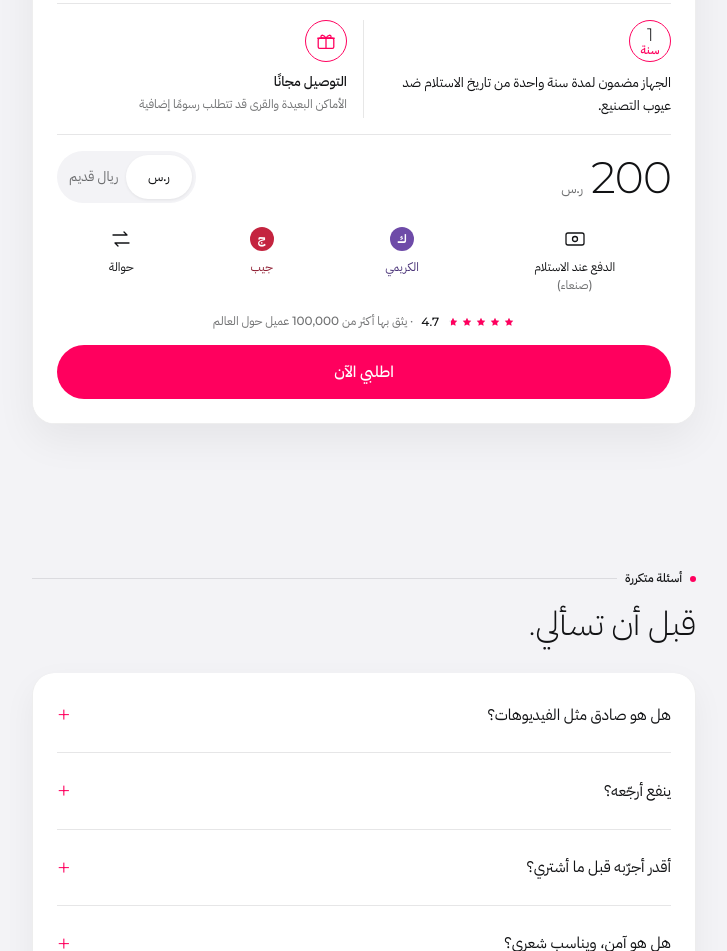
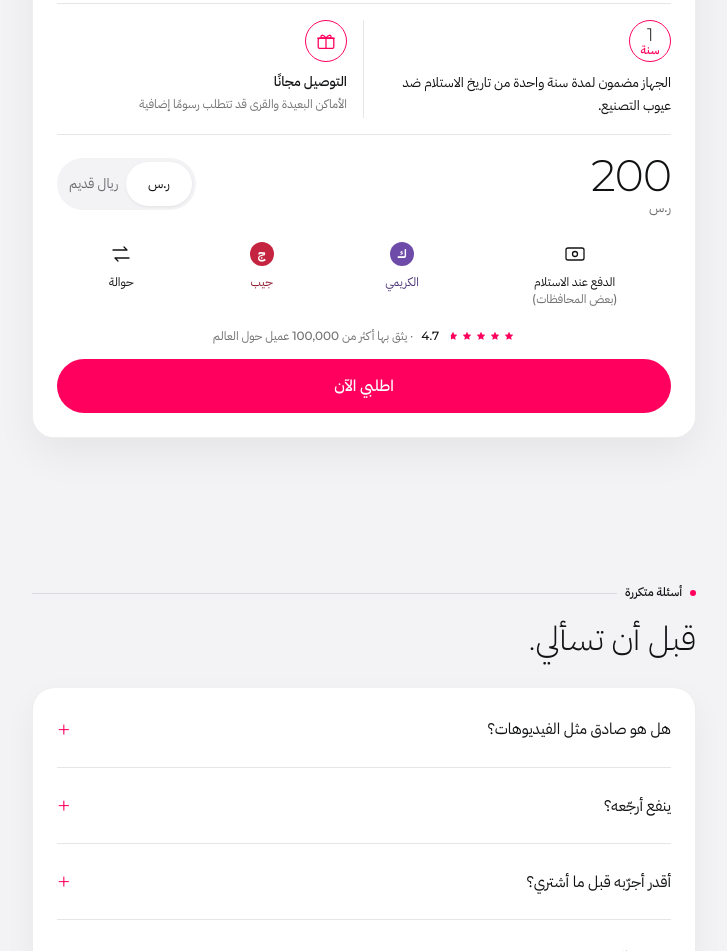
Before and after one commit to hashimmerri/https-github.com-new, a plain HTML site: page index.html in a window 1280 px wide. Shown: the part 6811-7762 px from the top of the page, without its empty margins (276-1003 px from the left). Drawn offline with Linux system fonts and the light colour scheme; animation ran at ten frames a second.

Commit message:
HC100 v0.13: COD note says some governorates; price row no longer jumps when switching to old rial
Co-Authored-By: Claude Opus 5.5 <noreply@anthropic.com>
Claude-Session: https://claude.ai/code/session_019H8w7twXvQcoc6t3vMTzDj

```diff
--- a/assets/site.css
+++ b/assets/site.css
@@ -1236,3 +1236,13 @@ video.reel-item{display:block;border-radius:18px;background:#111214}
 .story-end .back{background:none;border:0;color:rgba(255,255,255,.8);font:inherit;font-size:var(--t-sm);min-height:44px;padding:0 16px;cursor:pointer;text-decoration:underline;text-underline-offset:4px}
 html.story-lock,html.story-lock body{overflow:hidden}
 @media (prefers-reduced-motion:reduce){.story,.story-stage,.story-img{transition:none}}
+
+/* 6E (26 Nov, owner): switching to ريال قديم pushed the switch onto a second line on phones
+   («28,000 ريال قديم» is twice as wide as «200 ر.س»). The currency word now sits under the number,
+   so both prices take the same width, the row stays on one line and nothing jumps. */
+.price-row{flex-wrap:nowrap}
+.price-row .seg{flex:none}
+.price-row .price{flex-direction:column;align-items:flex-start;gap:0;min-width:0}
+.price-row .price b{line-height:1.1}
+.price-row .price span{line-height:1.4}
+@media (max-width:349px){.price-row{flex-direction:column;align-items:flex-start}}   /* very small phones: switch on its own line in both currencies, so still no jump */
--- a/index.html
+++ b/index.html
@@ -286,7 +286,7 @@
         <div class="pay-area">
           <h3 class="pay-title sr">طرق الدفع</h3>
           <ul class="pay" aria-label="طرق الدفع">
-            <li><svg viewBox="0 0 24 24" aria-hidden="true"><rect x="3" y="6" width="18" height="12" rx="2"/><circle cx="12" cy="12" r="2.5"/></svg><span>الدفع عند الاستلام <small>(صنعاء)</small></span></li>
+            <li><svg viewBox="0 0 24 24" aria-hidden="true"><rect x="3" y="6" width="18" height="12" rx="2"/><circle cx="12" cy="12" r="2.5"/></svg><span>الدفع عند الاستلام <small>(بعض المحافظات)</small></span></li>
             <li class="pay-kuraimi"><i aria-hidden="true">ك</i><span>الكريمي</span></li>
             <li class="pay-jaib"><i aria-hidden="true">ج</i><span>جيب</span></li>
             <li><svg viewBox="0 0 24 24" aria-hidden="true"><path d="M4 8h14l-3-3M20 16H6l3 3"/></svg><span>حوالة</span></li>
```
